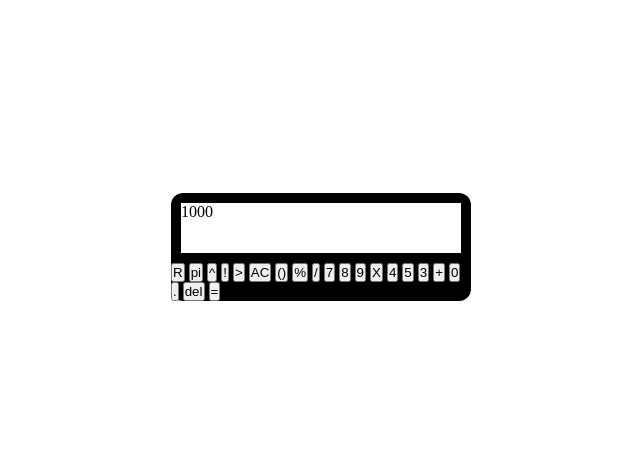
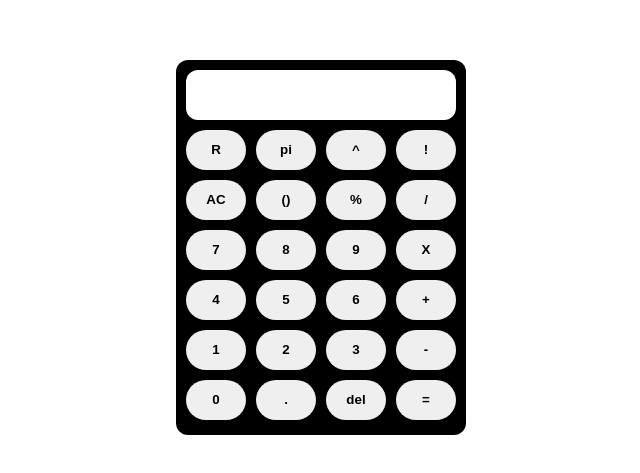
Before and after one commit to RO35ERT/calculator, a plain HTML site: page index.html in a window 1280 px wide. Shown: the part 153-626 px from the top of the page, without its empty margins (319-959 px from the left). Drawn offline with Linux system fonts and the light colour scheme.

Commit message:
second update

```diff
--- a/app.js
+++ b/app.js
@@ -0,0 +1,15 @@
+
+numbers = document.querySelectorAll('#num')
+calscreen = document.querySelector('.screen')
+
+clear = document.querySelector('#clear');
+
+clear.addEventListener('click',()=>{
+    calscreen.innerText = "";
+})
+
+numbers.forEach(e => {
+    e.addEventListener('click',()=>{
+        calscreen.innerText += e.value;
+    })
+});
--- a/index.html
+++ b/index.html
@@ -10,28 +10,30 @@
 <body>
     <div class="container">
         <div class="screen">
-            1000
         </div>
         <div class="cover">
-            <button>R</button>
-            <button>pi</button>
-            <button>^</button>
-            <button>!</button>
-            <button>></button>
-            <button>AC</button>
-            <button>()</button>
-            <button>%</button>
-            <button>/</button>
-            <button>7</button>
-            <button>8</button>
-            <button>9</button>
-            <button>X</button>
-            <button>4</button>
-            <button>5</button>
-            <button>3</button>
-            <button>+</button>
-            <button>0</button>
-            <button>.</button>
+            <button id="root">R</button>
+            <button id="pi">pi</button>
+            <button id="pow">^</button>
+            <button id="fact">!</button>
+            <button id="clear">AC</button>
+            <button id="brace">()</button>
+            <button id="rem">%</button>
+            <button id="div">/</button>
+            <button id="num" value="7">7</button>
+            <button id="num" value="8">8</button>
+            <button id="num" value="9">9</button>
+            <button id="multi">X</button>
+            <button id="num" value="4">4</button>
+            <button id="num" value="5">5</button>
+            <button id="num" value="6">6</button>
+            <button id="minus">+</button>
+            <button id="num" value="1">1</button>
+            <button id="num" value="2">2</button>
+            <button id="num" value="3">3</button>
+            <button id="num">-</button>
+            <button id="num" value="0">0</button>
+            <button id="dot">.</button>
             <button>del</button>
             <button>=</button>
         </div>
--- a/style.css
+++ b/style.css
@@ -14,7 +14,7 @@ body{
 }
 
 .container{
-    width: 300px;
+    width: 290px;
     background-color: #000;
     border-radius: 12px;
 }
@@ -23,12 +23,34 @@ body{
     height: 50px;
     background-color: #fff;
     margin: 10px;
+    border-radius: 12px;
+    padding: 2px 10px;
+    text-align: right;
+    font-size: 20px;
+    display: flex;
+    align-items: center;
+    justify-content: right;
+    font-weight: 700;
 }
 
 .cover{
+    display: flex;
+    flex-wrap: wrap;
+    padding: 0 10px 15px 10px;
+    gap: 10px;
 
 }
 
 .cover button{
+    border-radius: 20px;
+    border: none;
+    width: 60px;
+    height: 40px;
+    font-weight: 700;
+}
 
+button:hover{
+    background-color: #000;
+    color: #fff;
+    box-shadow: 0 0 10px #fff;
 }
```
